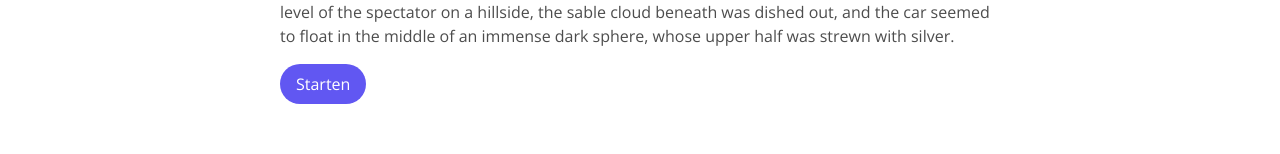
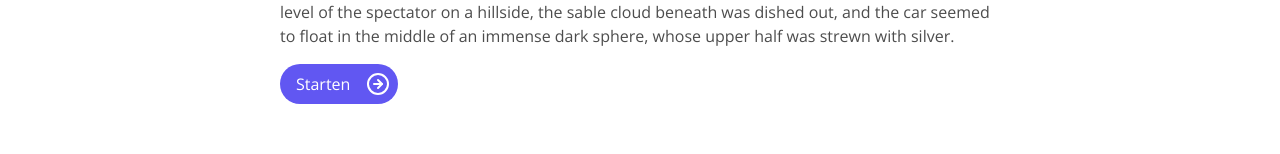
Before and after one commit to GLambermont/SDG-Dashboard, a Vue app: page /#/ in a window 1280 px wide. Shown: the part 463-617 px from the top of the page. Built offline with nearby package versions, Linux system fonts and the light colour scheme.

Commit message:
Added router link to button

```diff
--- a/src/components/CTAButton.vue
+++ b/src/components/CTAButton.vue
@@ -1,30 +1,64 @@
 <template>
-  <button type="button">
+  <component
+    :is="to ? 'router-link' : 'button'"
+    :to="to"
+    class="button"
+  >
     <slot></slot>
-  </button>
+    <i data-feather="arrow-right-circle" class="icon" v-if="to"></i>
+  </component>
 </template>
 
 <script>
 export default {
   name: 'CTAButton',
-  mounted () {
-    this.$el.addEventListener('click', () => {
-
-    });
+  props: {
+    to: { default: null, type: String },
+    disabled: { default: false, type: Boolean }
   }
-
 }
 </script>
 
-
 <style lang="scss" scoped>
-  button {
+  .button {
+    display: inline-block;
+    position: relative;
     background-color: $sdg-c-deep-purple-50;
     border: 0px;
-    border-radius: 9999999px;
+    border-radius: 999px;
     color: $sdg-c-heading-light;
-    height: 40px;
-    padding: 0px 16px;
+    padding: 12px 16px;
     text-align: center;
+    line-height: 1;
+    cursor: pointer;
+
+    .icon {
+      width: 24px;
+      vertical-align: top;
+    }
+  }
+
+  // Router link styled as button
+  a.button {
+    text-decoration: none;
+    padding-right: 48px;
+
+    .icon {
+      @include pos-center('y');
+      right: 8px;
+    }
+  }
+
+  // State modifiers
+  .is-disabled {
+    background: $sdg-c-gray-10;
+    border: 1px solid $sdg-c-divider-dark-1;
+    color: rgba(#000, 0.4);
+    cursor: default;
+
+    .icon {
+      color: #000;
+      opacity: 0.25;
+    }
   }
 </style>
--- a/src/views/Home.vue
+++ b/src/views/Home.vue
@@ -8,7 +8,7 @@
             <h2>Immediate insight in your data</h2>
           </div>
           <p>Apparently we had reached a great height in the atmosphere, for the sky was a dead black, and the stars had ceased to twinkle. By the same illusion which lifts the horizon of the sea to the level of the spectator on a hillside, the sable cloud beneath was dished out, and the car seemed to float in the middle of an immense dark sphere, whose upper half was strewn with silver.</p>
-          <CTAButton>Starten</CTAButton>
+          <CTAButton to="/test" disabled>Starten</CTAButton>
         </div>
       </div>
       <div class="content-section bottom text-light">
```
